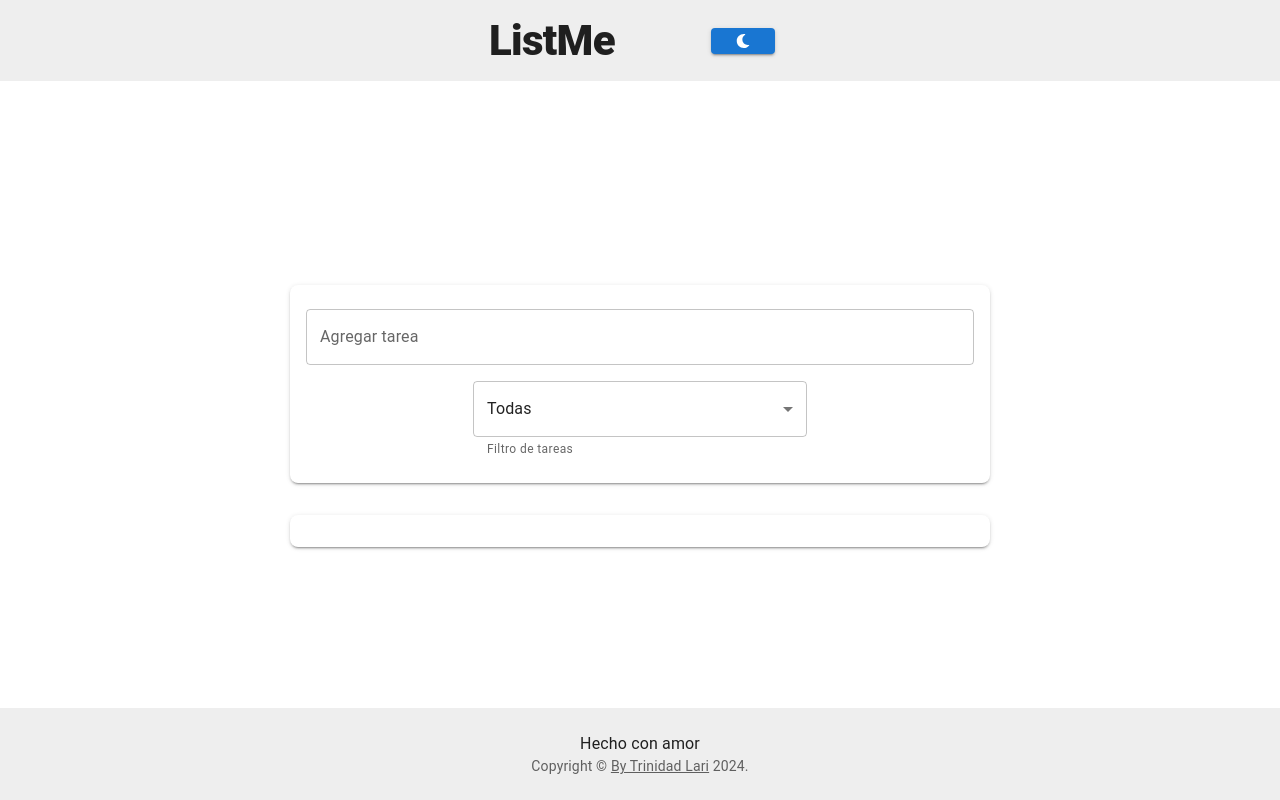
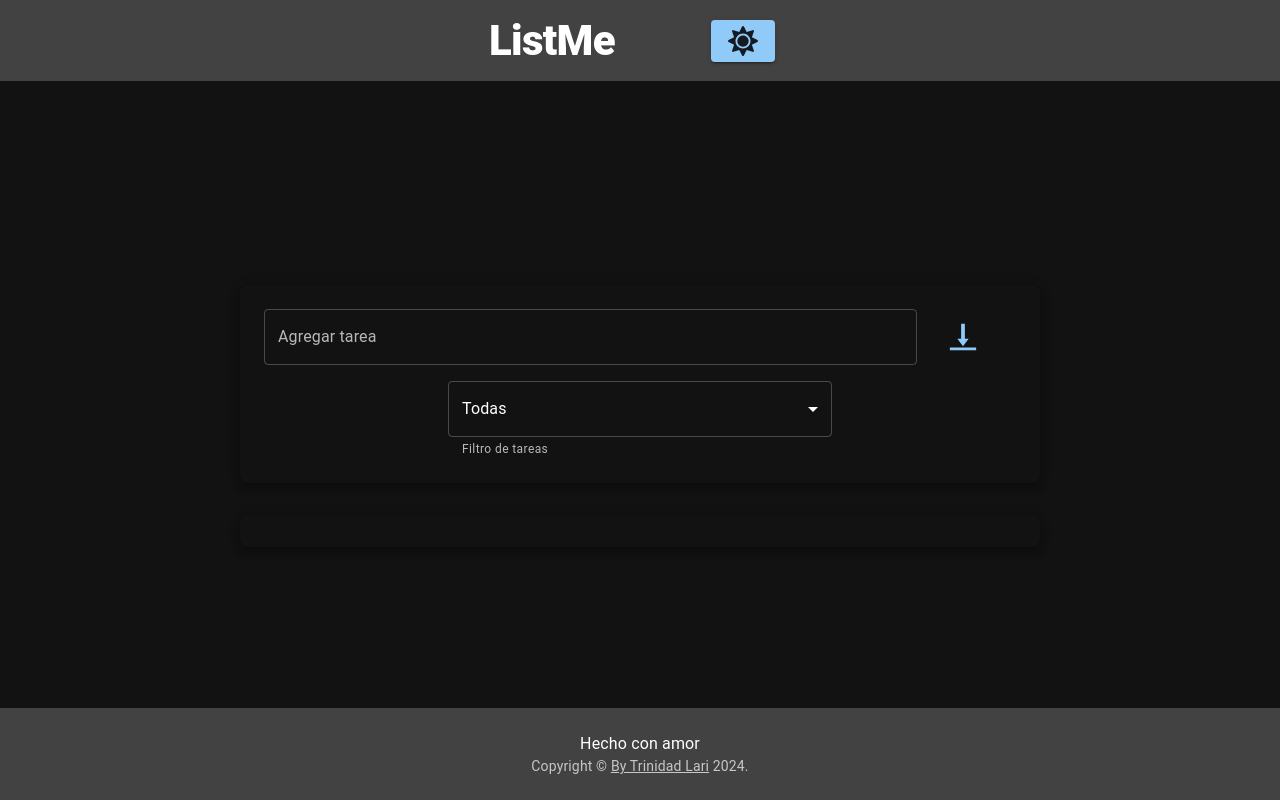
Before and after one commit to TrinidadLari/ListMe, a React (Vite) app: page / in a window 1280 px wide. Built offline with nearby package versions, Linux system fonts and the light colour scheme.

Commit message:
save in local storage the added tasks, created modal edit

```diff
--- a/src/components/CheckList.jsx
+++ b/src/components/CheckList.jsx
@@ -1,14 +1,19 @@
 /* eslint-disable react/prop-types */
+
+import { ModalEdit } from "./ModalEdit";
+
 import { AiFillDelete, AiFillEdit } from "react-icons/ai";
 
 import { Box } from "@mui/material";
 import { Button } from "@mui/material";
 import { Checkbox } from "@mui/material";
 import { green } from "@mui/material/colors";
+import { Typography } from "@mui/material";
 
 const label = { inputProps: { 'aria-label': 'Checkbox demo' } };
 
 export const CheckList = ({ darkMode, tasks }) => {
+
   return (
     <>
       <Box sx={{
@@ -20,11 +25,16 @@ export const CheckList = ({ darkMode, tasks }) => {
         ),
         borderRadius: 2,
         p: 2,
-        width: 700,
-        mt: 4
+        width: {
+          xs: '300px',
+          sm: '550px',
+          md: '800px',
+        },
+        mt: 4,
+        mb: 14, overflowY: 'auto'
       }}>
         {tasks.map(task => (
-          <Box
+          <Box as="form"
             key={task.id}
             display="flex"
             justifyContent="space-between"
@@ -46,17 +56,17 @@ export const CheckList = ({ darkMode, tasks }) => {
                   },
                 }}
               />
-              <p>{task.description}</p>
+              <Typography sx={{ overflow: 'hidden', textOverflow: 'ellipsis', whiteSpace: 'wrap' }}>{task.description}</ Typography>
             </Box>
             <div>
-              <Button variant="contained" sx={{ mx: 2 }}>
+              <Button type="submit" variant="contained" sx={{ mx: 2 }}> {/*onClick={handleOpen}> */}
                 <AiFillEdit />
               </Button>
-              <Button variant="outlined" >
+              <Button type="submit" variant="outlined" >
                 <AiFillDelete />
               </Button>
             </div>
-
+            <ModalEdit />
           </Box >
         ))}
       </Box>
--- a/src/components/DarkMode.jsx
+++ b/src/components/DarkMode.jsx
@@ -5,6 +5,7 @@ import { useState } from 'react';
 import { Footer } from '../layout/Footer';
 import { NavSelect } from './NavSelect';
 import { CheckList } from './CheckList';
+import { getTasksLS, setTasksLS } from "../utils/localStorage";
 
 import { FaMoon, FaSun } from "react-icons/fa";
 
@@ -28,11 +29,18 @@ const darkTheme = createTheme({
 
 
 
-export const DarkMode = ({ onAddTask, tasks }) => {
-  const [darkMode, setDarkMode] = useState(false);
+export const DarkMode = () => {
+  const [darkMode, setDarkMode] = useState(true);
+  const [tasks, setTasks] = useState(getTasksLS);
 
   const handleThemeChange = () => {
     setDarkMode(!darkMode);
+  };
+
+  const handleAddTask = (newTask) => {
+    const updatedTasks = [...tasks, newTask];
+    setTasks(updatedTasks);
+    setTasksLS(updatedTasks);
   };
 
   return (
@@ -49,12 +57,12 @@ export const DarkMode = ({ onAddTask, tasks }) => {
         }}>
         <Typography variant="h1" sx={{ fontSize: '42px', fontWeight: "800", py: 2 }}>ListMe</Typography>
         <div style={{ padding: 16 }}>
-          <Button variant="contained" onClick={handleThemeChange}>
+          <Button variant="contained" style={{ fontSize: 30 }} onClick={handleThemeChange}>
             {darkMode ? <FaSun /> : <FaMoon />}
           </Button>
         </div>
       </Box>
-      <NavSelect darkMode={darkMode} onAddTask={onAddTask} />
+      <NavSelect darkMode={darkMode} onAddTask={handleAddTask} />
       <CheckList darkMode={darkMode} tasks={tasks} />
       <Footer />
     </ThemeProvider>
--- /dev/null
+++ b/src/components/ModalEdit.jsx
@@ -0,0 +1,48 @@
+/* eslint-disable react/prop-types */
+/* eslint-disable no-undef */
+// import { useState } from "react";
+
+import { Modal, Box, Typography, TextField, Button } from "@mui/material";
+
+const style = {
+  position: 'absolute',
+  top: '50%',
+  left: '50%',
+  transform: 'translate(-50%, -50%)',
+  width: 400,
+  bgcolor: 'background.paper',
+  border: '2px solid #000',
+  boxShadow: 24,
+  p: 4,
+};
+
+export const ModalEdit = ({ open, handleClose, description, handleDescriptionChange, handleKeyDown, handleAddTask }) => {
+
+
+  return (
+    <>
+      <Modal
+        open={open}
+        onClose={handleClose}
+        aria-labelledby="modal-modal-title"
+        aria-describedby="modal-modal-description"
+      >
+        <Box as="form" sx={style}>
+          <Typography id="modal-modal-title" variant="h6" component="h2">
+            Edita tu tarea
+          </Typography>
+          <TextField
+            id="outlined-basic"
+            // label={description}
+            variant="outlined"
+            sx={{ m: 1, width: '85%' }}
+            value={description}
+            onChange={handleDescriptionChange}
+            onKeyDown={handleKeyDown}
+          />
+          <Button type="submit" sx={{ width: '10%', height: '56px' }} onClick={handleAddTask}>Editar</Button>
+        </Box>
+      </Modal>
+    </>
+  )
+}
--- a/src/components/NavSelect.jsx
+++ b/src/components/NavSelect.jsx
@@ -1,4 +1,3 @@
-
 /* eslint-disable react/prop-types */
 import { useState } from 'react';
 
@@ -7,7 +6,9 @@ import FormHelperText from '@mui/material/FormHelperText';
 import MenuItem from '@mui/material/MenuItem';
 import Select from '@mui/material/Select';
 import TextField from '@mui/material/TextField';
-import { Box } from '@mui/material';
+import { Box, Button } from '@mui/material';
+
+import { GiSaveArrow } from "react-icons/gi";
 
 import { v4 as uuidv4 } from 'uuid';
 
@@ -27,7 +28,8 @@ export const NavSelect = ({ darkMode, onAddTask }) => {
 
   const handleAddTask = () => {
     if (description.trim() !== "") {
-      onAddTask({ description, checked: false, id: uuidv4() });
+      const newTask = { description, checked: false, id: uuidv4() };
+      onAddTask(newTask);
       setDescription("");
     } else {
       alert("La tarea no puede estar vacía");
@@ -57,13 +59,20 @@ export const NavSelect = ({ darkMode, onAddTask }) => {
           ),
           borderRadius: 2,
           p: 2,
-          width: 700,
-          mt: 4
+          width: {
+            xs: '300px',
+            sm: '550px',
+            md: '800px',
+          },
+          mt: 18
         }}
       >
-        <TextField id="outlined-basic" label="Agregar tarea" variant="outlined" sx={{ m: 1, width: '100%' }} value={description} onChange={handleDescriptionChange} onKeyDown={handleKeyDown}
-        />
-
+        <Box display="flex"
+          alignItems="center" sx={{ width: '100%' }}>
+          <TextField id="outlined-basic" label="Agregar tarea" variant="outlined" sx={{ m: 1, width: '85%' }} value={description} onChange={handleDescriptionChange} onKeyDown={handleKeyDown}
+          />
+          <Button sx={{ width: '10%', height: '56px' }} onClick={handleAddTask} ><GiSaveArrow style={{ fontSize: 30 }} /></Button>
+        </Box>
         <FormControl sx={{ m: 1, width: '50%' }}>
           <Select
             value={state}
@@ -78,6 +87,8 @@ export const NavSelect = ({ darkMode, onAddTask }) => {
           <FormHelperText>Filtro de tareas</FormHelperText>
         </FormControl>
 
+
+
       </Box >
     </>
   );
--- /dev/null
+++ b/src/utils/localStorage.js
@@ -0,0 +1,7 @@
+export const getTasksLS = () =>{
+  return JSON.parse(localStorage.getItem("tasks")) || [];
+};
+
+export const setTasksLS = (tasks) =>{
+  localStorage.setItem("tasks", JSON.stringify(tasks));
+};
```
